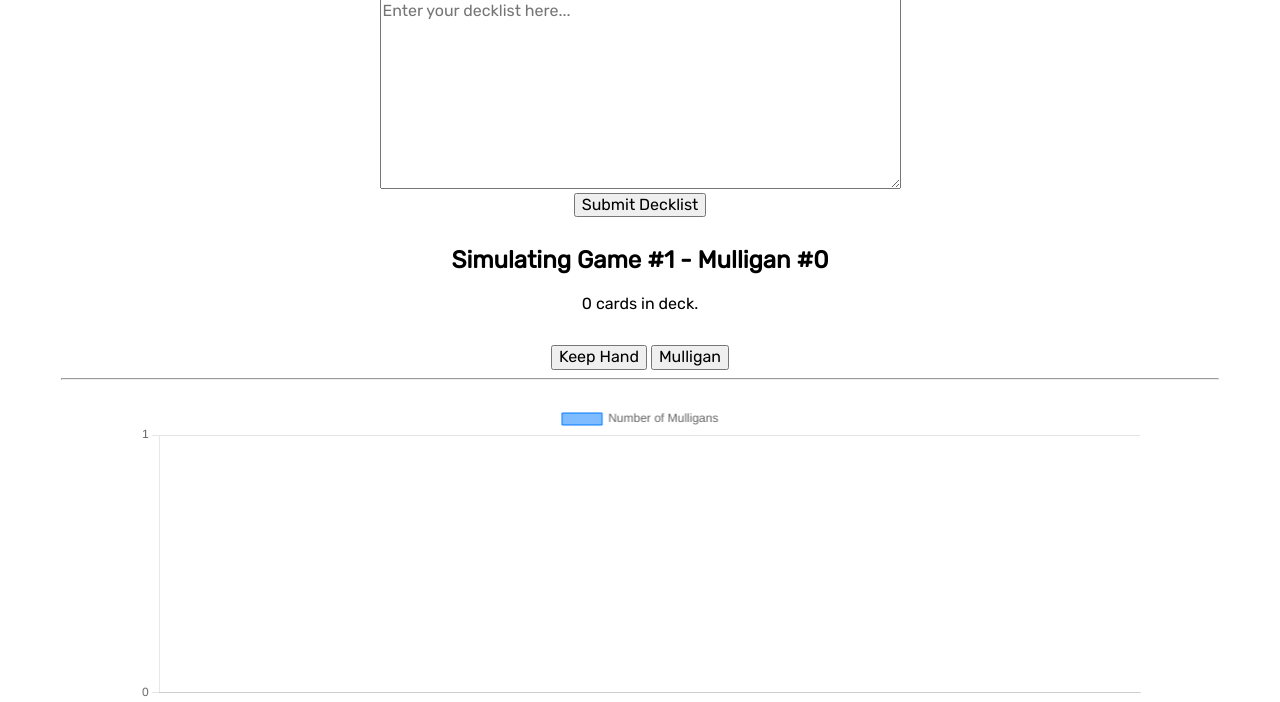
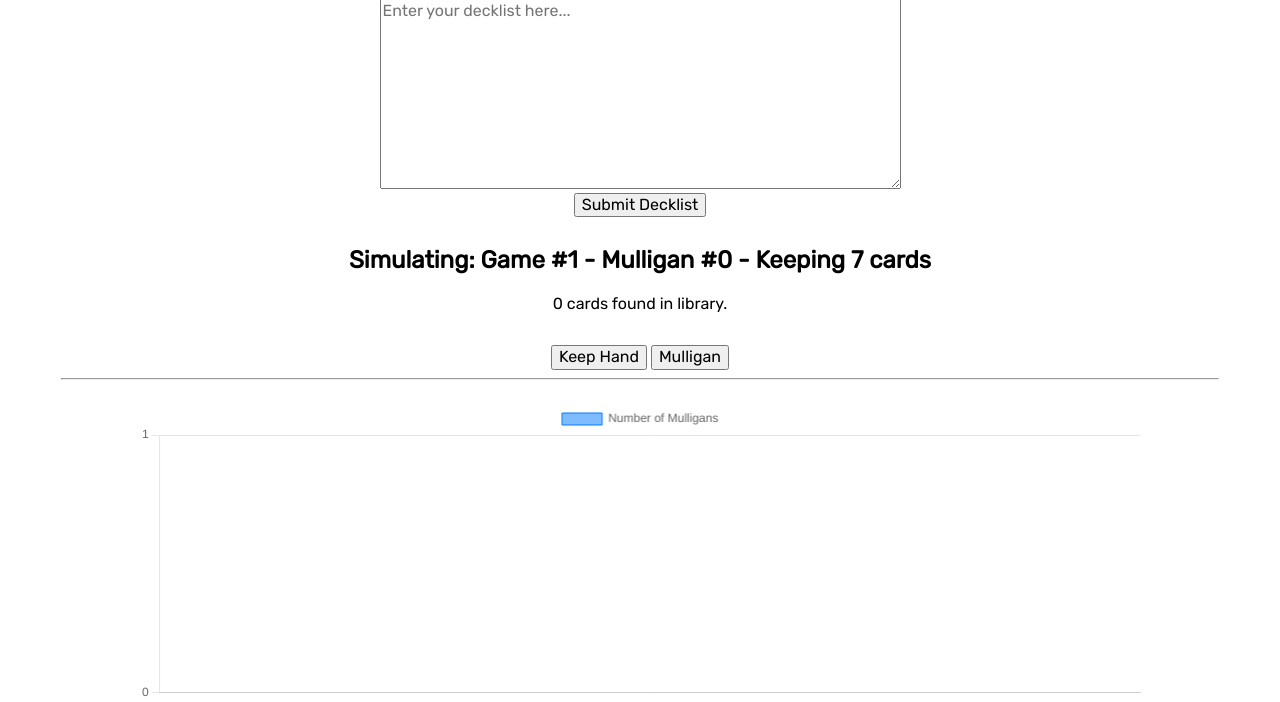
Before and after one commit to swordgeo/mulligan-tracker, a Flask app: page / in a window 1280 px wide. Shown: the part 231-933 px from the top of the page. Run offline with Flask 3, Linux system fonts and the light colour scheme.

Commit message:
adding keep_count functionality

```diff
--- a/server.py
+++ b/server.py
@@ -21,8 +21,9 @@ def index():
     if 'game_number' not in session:
         session['game_number'] = 1
         session['mulligan_count'] = 0
+        session['keep_count'] = 7
         session['mulligan_data'] = []
-    return render_template('index.html', game_number=session['game_number'], mulligan_count=session['mulligan_count'])
+    return render_template('index.html', game_number=session['game_number'], mulligan_count=session['mulligan_count'], keep_count=session['keep_count'])
 
 
 @app.route('/keep-hand', methods=['POST'])
@@ -30,13 +31,16 @@ def keep_hand():
     # If someone goes past the limit, ignore the results
     if session['mulligan_count'] > 7:
         session['mulligan_count'] = 0
+        session['keep_count'] = 7
         return jsonify(game_number=session['game_number'],
                    mulligan_count=session['mulligan_count'],
-                   mulligan_data=session['mulligan_data']
+                   mulligan_data=session['mulligan_data'],
+                   keep_count=session['keep_count']
                   )
     session['mulligan_data'].append(session['mulligan_count'])
     session['game_number'] += 1
     session['mulligan_count'] = 0
+    session['keep_count'] = 7
 
     # if we have a deck, reshuffle and deal a new hand along with everything else
     if 'deck' in session:
@@ -45,30 +49,35 @@ def keep_hand():
       return jsonify(game_number=session['game_number'],
                     mulligan_count=session['mulligan_count'],
                     mulligan_data=session['mulligan_data'],
+                    keep_count=session['keep_count'],
                     current_hand=session['current_hand']
                   )
     else :
       return jsonify(game_number=session['game_number'],
                     mulligan_count=session['mulligan_count'],
-                    mulligan_data=session['mulligan_data']
+                    mulligan_data=session['mulligan_data'],
+                    keep_count=session['keep_count']
                     )
 
 
 @app.route('/mulligan', methods=['POST'])
 def mulligan():
     session['mulligan_count'] += 1
-
+    if session['mulligan_count'] > 1:
+        session['keep_count'] -= 1
     # if we have a deck, reshuffle and deal a new hand along with everything else
     if 'deck' in session:
       session['current_hand'] = shuffle_and_deal(session['deck'])
       # print(session['current_hand'])
       return jsonify(game_number=session['game_number'],
                     mulligan_count=session['mulligan_count'],
+                    keep_count=session['keep_count'],
                     current_hand=session['current_hand']
                   )
     else :
       return jsonify(game_number=session['game_number'],
-                    mulligan_count=session['mulligan_count']
+                    mulligan_count=session['mulligan_count'],
+                    keep_count=session['keep_count']
                     )
 
 
@@ -79,6 +88,7 @@ def clear():
   session['game_number'] = 1
   session['mulligan_count'] = 0
   session['mulligan_data'] = []
+  session['keep_count'] = 7
   return jsonify(success=True)
 
 
--- a/static/css/large.css
+++ b/static/css/large.css
@@ -1,7 +1,7 @@
 @media (min-width: 60em) {
 
-  .card {
+  /* .card {
     max-width: 200px;
-  }
+  } */
 
 }
--- a/static/css/medium.css
+++ b/static/css/medium.css
@@ -20,8 +20,8 @@
     max-width: 95%;
   }
 
-  .card {
+  /* .card {
     max-width: 175px;
-  }
+  } */
 
 }
--- a/static/js/script.js
+++ b/static/js/script.js
@@ -5,6 +5,7 @@ function clearData() {
       if (data.success) {
         document.getElementById('gameNumber').textContent = 1;
         document.getElementById('currentMulligan').textContent = 0;
+        document.getElementById('currentKeep').textContent = 7;
         const resetData = [];
         updateGraph(resetData);
         updateStats(resetData);
@@ -24,6 +25,7 @@ function keepHand() {
     .then(data => {
           document.getElementById('gameNumber').textContent = data.game_number;
           document.getElementById('currentMulligan').textContent = data.mulligan_count;
+          document.getElementById('currentKeep').textContent = data.keep_count;
           updateGraph(data.mulligan_data);
           updateStats(data.mulligan_data);
 
@@ -46,6 +48,7 @@ function mulliganHand() {
           // Update the UI based on the response
           // For example, update mulligan count if you're displaying it
           document.getElementById('currentMulligan').textContent = data.mulligan_count;
+          document.getElementById('currentKeep').textContent = data.keep_count;
 
           // console.log(data);
           if (data.current_hand) {
--- a/templates/index.html
+++ b/templates/index.html
@@ -29,8 +29,8 @@
       </form>
 
       <section class="center">
-        <h2>Simulating Game #<span id="gameNumber">{{ game_number }}</span> - Mulligan #<span id="currentMulligan">{{ mulligan_count }}</span></h2>
-        <p><span id="deck-length">0</span> cards in deck.</p>
+        <h2>Simulating: Game #<span id="gameNumber">{{ game_number }}</span> - Mulligan #<span id="currentMulligan">{{ mulligan_count }}</span> - Keeping <span id="currentKeep">{{ keep_count }}</span> cards</h2>
+        <p><span id="deck-length">0</span> cards found in library.</p>
         <ul id="hand-display" class="center"></ul>
         <button onclick="keepHand()">Keep Hand</button>
         <button onclick="mulliganHand()">Mulligan</button>
```
Also changed, not shown: 1 other file.
